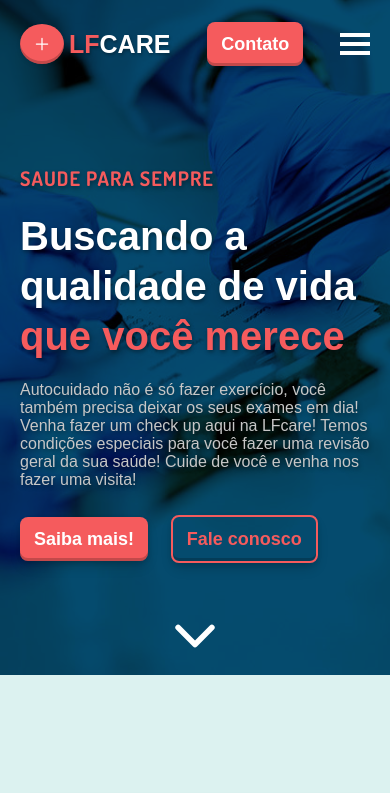
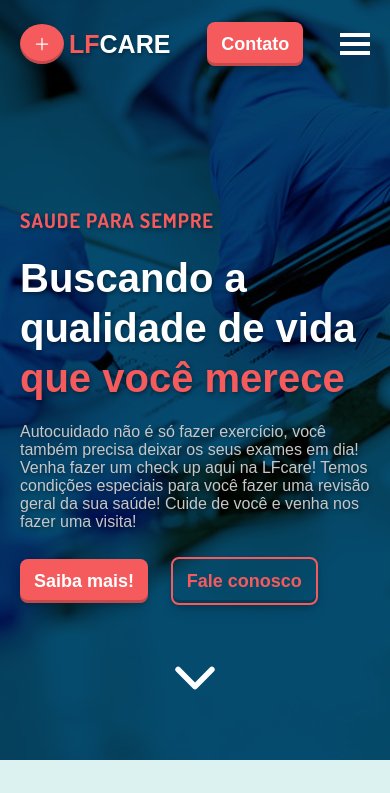
Before and after one commit to GabrielAlbernaz-Dev/LFcare, a website with bundled scripts: page index.html in a window 390 px wide. Shown: the top 793 px of the page. Built offline with nearby package versions, Linux system fonts and the light colour scheme.

Commit message:
Fix mobile header responsive

```diff
--- a/src/css/styles/header.css
+++ b/src/css/styles/header.css
@@ -234,13 +234,13 @@ header.banner .arrow-down {
 
 }
 
-@media (max-width:440px) {
+@media (max-width:460px) {
     html {
         font-size: 55%;
     }
 
     header.banner {
-        min-height: 80vh;
+        min-height: 90vh;
     }
 
     header.banner .banner-content .text-content h1 {
@@ -260,7 +260,7 @@ header.banner .arrow-down {
     }
 
     header.banner .arrow-down {
-        bottom: 20%;
+        bottom: 15%;
     }
 }
 
```
